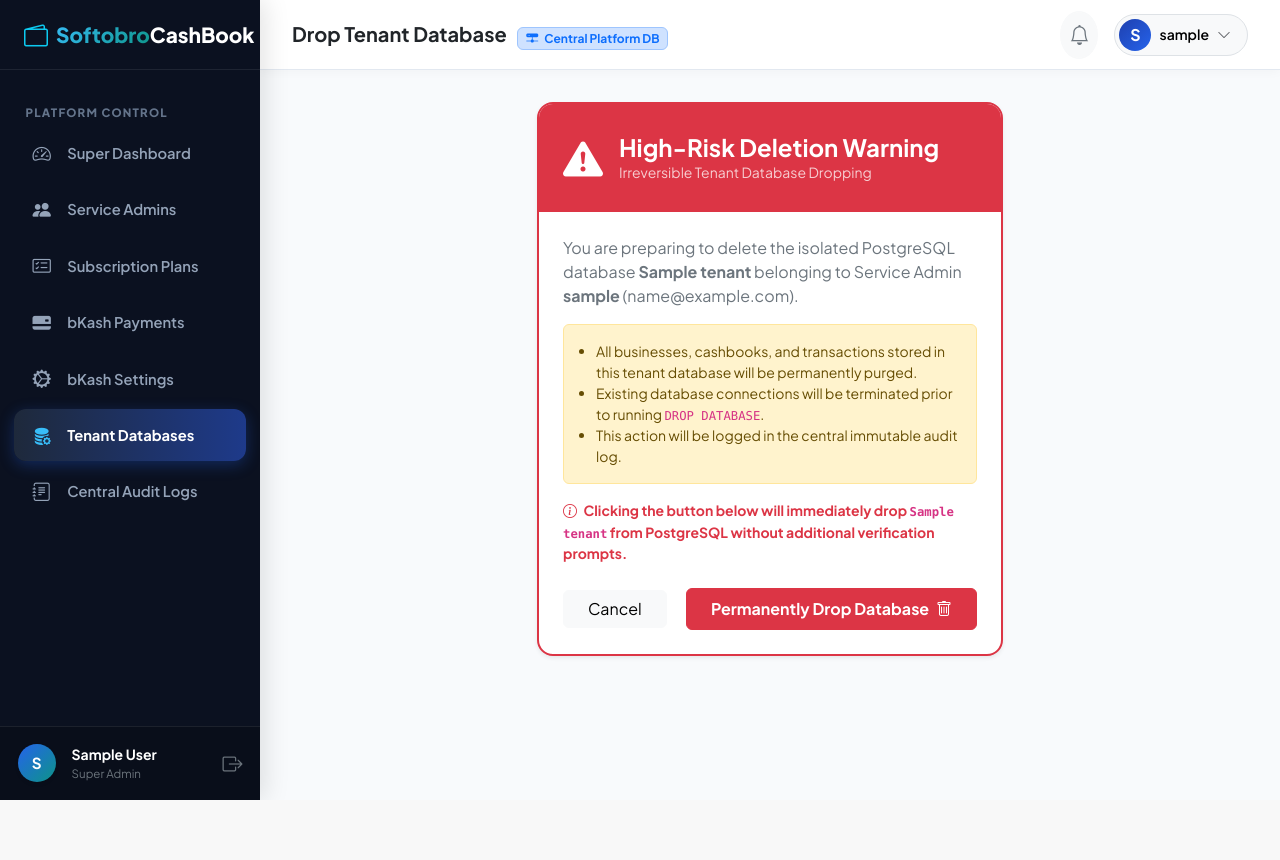
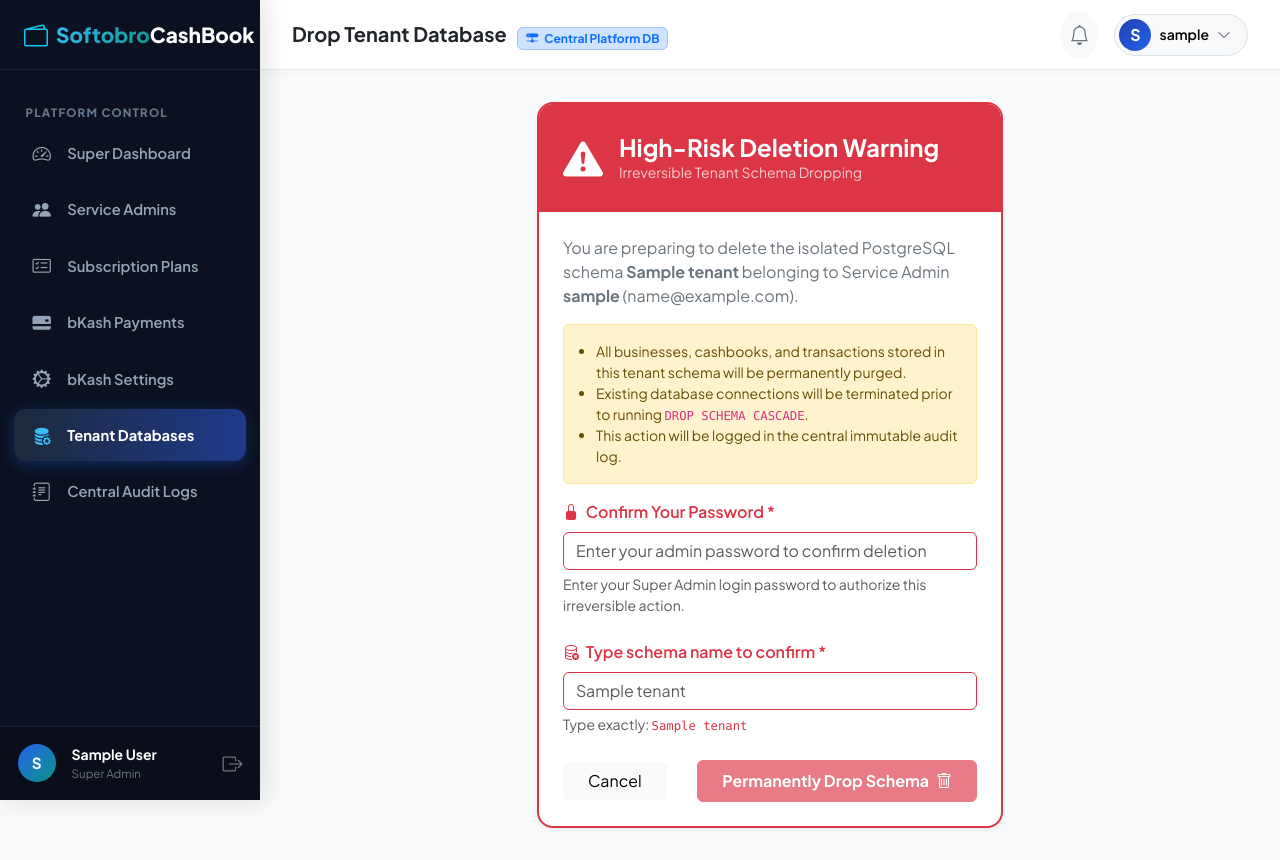
Before and after one commit to Fahim-Prionto/SoftobroCashbook, a Django app: page /tenants/admin/1/delete/ in a window 1280 px wide. Before the commit the page ends 800 px from the top, so only its background shows below. Run offline with Django 5.2, Linux system fonts and the light colour scheme; a user stored in the database is signed in; tables that the repository leaves empty hold one stand-in row (values such as "Sample post"); data that the repository does not hold is empty; parts of the project's set-up code (start-up, migrations or seed data) failed here and were passed over.

Commit message:
Fix Fernet key fallback, enforce IPv4 127.0.0.1 for PostgreSQL on cPanel, add Confirm Password to tenant delete

```diff
--- a/templates/tenants/admin_delete_confirm.html
+++ b/templates/tenants/admin_delete_confirm.html
@@ -1,5 +1,5 @@
 {% extends 'base_dashboard.html' %}
-{% block title %}Confirm Delete Tenant Database - {{ SITE_NAME }}{% endblock %}
+{% block title %}Confirm Delete Tenant Schema - {{ SITE_NAME }}{% endblock %}
 {% block page_title %}Drop Tenant Database{% endblock %}
 
 {% block content %}
@@ -11,35 +11,72 @@
                     <i class="bi bi-exclamation-triangle-fill fs-1"></i>
                     <div>
                         <h4 class="fw-bold mb-0">High-Risk Deletion Warning</h4>
-                        <div class="small opacity-75">Irreversible Tenant Database Dropping</div>
+                        <div class="small opacity-75">Irreversible Tenant Schema Dropping</div>
                     </div>
                 </div>
             </div>
 
             <div class="p-4">
                 <p class="text-secondary">
-                    You are preparing to delete the isolated PostgreSQL database <strong>{{ tenant.db_name }}</strong> belonging to Service Admin <strong>{{ service_admin.username }}</strong> ({{ service_admin.email }}).
+                    You are preparing to delete the isolated PostgreSQL schema <strong>{{ tenant.db_name }}</strong> belonging to Service Admin <strong>{{ service_admin.username }}</strong> ({{ service_admin.email }}).
                 </p>
                 <div class="alert alert-warning small">
                     <ul class="mb-0 ps-3">
-                        <li>All businesses, cashbooks, and transactions stored in this tenant database will be permanently purged.</li>
-                        <li>Existing database connections will be terminated prior to running <code>DROP DATABASE</code>.</li>
+                        <li>All businesses, cashbooks, and transactions stored in this tenant schema will be permanently purged.</li>
+                        <li>Existing database connections will be terminated prior to running <code>DROP SCHEMA CASCADE</code>.</li>
                         <li>This action will be logged in the central immutable audit log.</li>
                     </ul>
                 </div>
 
-                <form method="post">
+                <form method="post" id="deleteForm">
                     {% csrf_token %}
-                    <p class="text-danger fw-bold small mb-4">
-                        <i class="bi bi-info-circle me-1"></i> Clicking the button below will immediately drop <code>{{ tenant.db_name }}</code> from PostgreSQL without additional verification prompts.
-                    </p>
+
+                    <!-- Confirm Password field -->
+                    <div class="mb-4">
+                        <label for="confirm_password" class="form-label fw-semibold text-danger">
+                            <i class="bi bi-lock-fill me-1"></i> Confirm Your Password <span class="text-danger">*</span>
+                        </label>
+                        <input
+                            type="password"
+                            id="confirm_password"
+                            name="confirm_password"
+                            class="form-control border-danger {% if password_error %}is-invalid{% endif %}"
+                            placeholder="Enter your admin password to confirm deletion"
+                            autocomplete="current-password"
+                            required
+                        >
+                        {% if password_error %}
+                            <div class="invalid-feedback">{{ password_error }}</div>
+                        {% endif %}
+                        <div class="form-text text-muted small">Enter your Super Admin login password to authorize this irreversible action.</div>
+                    </div>
+
+                    <!-- Schema name confirmation -->
+                    <div class="mb-4">
+                        <label for="confirm_schema" class="form-label fw-semibold text-danger">
+                            <i class="bi bi-database-x me-1"></i> Type schema name to confirm <span class="text-danger">*</span>
+                        </label>
+                        <input
+                            type="text"
+                            id="confirm_schema"
+                            name="confirm_schema"
+                            class="form-control border-danger {% if schema_error %}is-invalid{% endif %}"
+                            placeholder="{{ tenant.db_name }}"
+                            autocomplete="off"
+                            required
+                        >
+                        {% if schema_error %}
+                            <div class="invalid-feedback">{{ schema_error }}</div>
+                        {% endif %}
+                        <div class="form-text text-muted small">Type exactly: <code class="text-danger">{{ tenant.db_name }}</code></div>
+                    </div>
 
                     <div class="d-flex justify-content-between align-items-center">
                         <a href="{% url 'tenants:admin_tenant_list' %}" class="btn btn-light px-4">
                             Cancel
                         </a>
-                        <button type="submit" class="btn btn-danger px-4 py-2 fw-bold">
-                            Permanently Drop Database <i class="bi bi-trash ms-1"></i>
+                        <button type="submit" class="btn btn-danger px-4 py-2 fw-bold" id="deleteBtn" disabled>
+                            Permanently Drop Schema <i class="bi bi-trash ms-1"></i>
                         </button>
                     </div>
                 </form>
@@ -47,4 +84,23 @@
         </div>
     </div>
 </div>
+
+<script>
+// Enable delete button only when schema name matches
+(function () {
+    const schemaInput = document.getElementById('confirm_schema');
+    const passwordInput = document.getElementById('confirm_password');
+    const deleteBtn = document.getElementById('deleteBtn');
+    const expectedSchema = "{{ tenant.db_name }}";
+
+    function checkReady() {
+        const schemaOk = schemaInput.value.trim() === expectedSchema;
+        const passwordOk = passwordInput.value.trim().length >= 1;
+        deleteBtn.disabled = !(schemaOk && passwordOk);
+    }
+
+    schemaInput.addEventListener('input', checkReady);
+    passwordInput.addEventListener('input', checkReady);
+})();
+</script>
 {% endblock %}
--- a/tenants/models.py
+++ b/tenants/models.py
@@ -6,18 +6,25 @@ from django.db import models
 
 
 def get_fernet_instance():
-    raw_key = getattr(settings, 'ENCRYPTION_KEY', 'b5q3L9DVOgq27l6htokTAYMt3nC3R3pzZu1WonV18mk=')
+    raw_key = getattr(settings, 'ENCRYPTION_KEY', '').strip()
+    if not raw_key:
+        raw_key = 'b5q3L9DVOgq27l6htokTAYMt3nC3R3pzZu1WonV18mk='
     if isinstance(raw_key, str):
-        raw_key = raw_key.strip()
+        key_bytes = raw_key.encode('utf-8')
+    else:
+        key_bytes = raw_key
+    # Try the key as-is (must be valid Fernet: 32 url-safe base64 bytes)
     try:
-        key_bytes = raw_key.encode() if isinstance(raw_key, str) else raw_key
         return Fernet(key_bytes)
     except Exception:
-        seed = raw_key or getattr(settings, 'SECRET_KEY', 'softobro-secret-fallback')
-        if isinstance(seed, str):
-            seed = seed.encode()
-        digest = hashlib.sha256(seed).digest()
-        return Fernet(base64.urlsafe_b64encode(digest))
+        pass
+    # Fallback: derive a valid 32-byte key from whatever value was set
+    import base64, hashlib
+    seed = key_bytes or getattr(settings, 'SECRET_KEY', 'softobro-secret-fallback').encode()
+    if isinstance(seed, str):
+        seed = seed.encode('utf-8')
+    digest = hashlib.sha256(seed).digest()
+    return Fernet(base64.urlsafe_b64encode(digest))
 
 
 class TenantStatus(models.TextChoices):
--- a/tenants/views.py
+++ b/tenants/views.py
@@ -1,3 +1,4 @@
+import logging
 from django.contrib import messages
 from django.contrib.auth.decorators import login_required
 from django.shortcuts import render, redirect, get_object_or_404
@@ -5,6 +6,8 @@ from accounts.models import User, AccountStatus
 from core.decorators import super_admin_required
 from tenants.models import Tenant, TenantStatus, AuditLog
 from tenants.provisioning import delete_tenant_database, provision_tenant_database
+
+logger = logging.getLogger(__name__)
 
 
 @login_required
@@ -63,6 +66,30 @@ def admin_tenant_delete_view(request, tenant_id):
     service_admin = tenant.service_admin
 
     if request.method == 'POST':
+        confirm_password = request.POST.get('confirm_password', '').strip()
+        confirm_schema = request.POST.get('confirm_schema', '').strip()
+
+        password_error = None
+        schema_error = None
+
+        # Validate password
+        if not confirm_password:
+            password_error = 'Password is required to confirm this action.'
+        elif not request.user.check_password(confirm_password):
+            password_error = 'Incorrect password. Please enter your Super Admin login password.'
+
+        # Validate schema name matches
+        if confirm_schema != tenant.db_name:
+            schema_error = f"Schema name does not match. Expected: {tenant.db_name}"
+
+        if password_error or schema_error:
+            return render(request, 'tenants/admin_delete_confirm.html', {
+                'tenant': tenant,
+                'service_admin': service_admin,
+                'password_error': password_error,
+                'schema_error': schema_error,
+            })
+
         try:
             from core.utils import get_client_ip
             delete_tenant_database(
@@ -70,13 +97,13 @@ def admin_tenant_delete_view(request, tenant_id):
                 actor=request.user,
                 ip_address=get_client_ip(request),
             )
-            messages.success(request, f"Tenant database '{tenant.db_name}' has been successfully deleted.")
+            messages.success(request, f"Tenant schema '{tenant.db_name}' has been successfully deleted.")
             return redirect('tenants:admin_tenant_list')
         except Exception as e:
-            logger.error(f"Notice while dropping physical DB {tenant.db_name}: {e}", exc_info=True)
+            logger.error(f"Notice while dropping physical schema {tenant.db_name}: {e}", exc_info=True)
             try:
                 tenant.delete()
-                messages.warning(request, f"Tenant record '{tenant.db_name}' has been purged from platform.")
+                messages.warning(request, f"Tenant record '{tenant.db_name}' has been purged from platform (schema may need manual cleanup).")
                 return redirect('tenants:admin_tenant_list')
             except Exception as inner_e:
                 messages.error(request, f"Failed to remove tenant record: {inner_e}")
```
Also changed, not shown: softobrocashbook/settings.py (+14 -3 lines), tenants/provisioning.py (+9 -4 lines).
